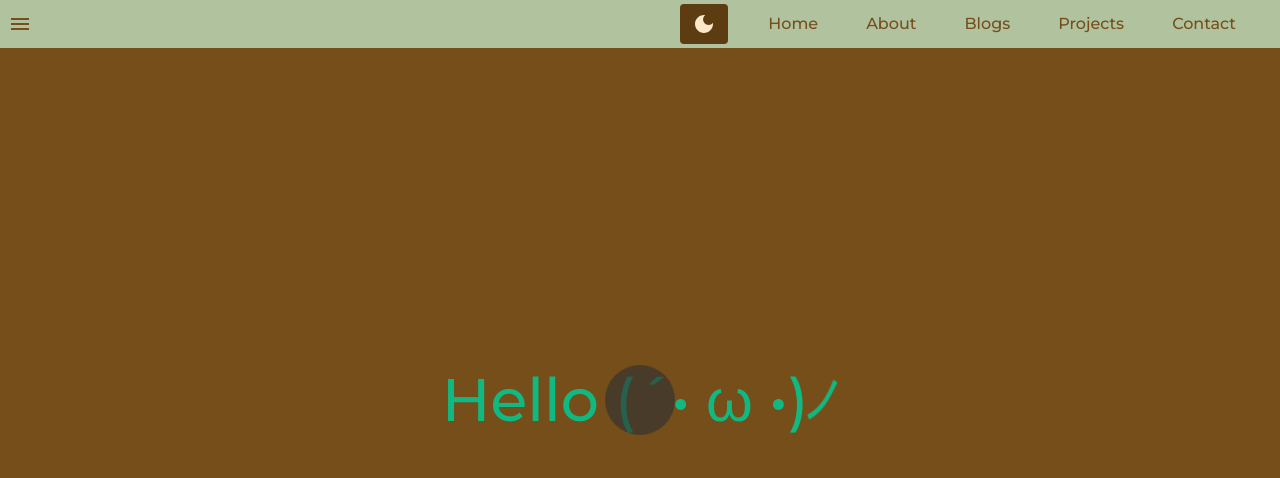
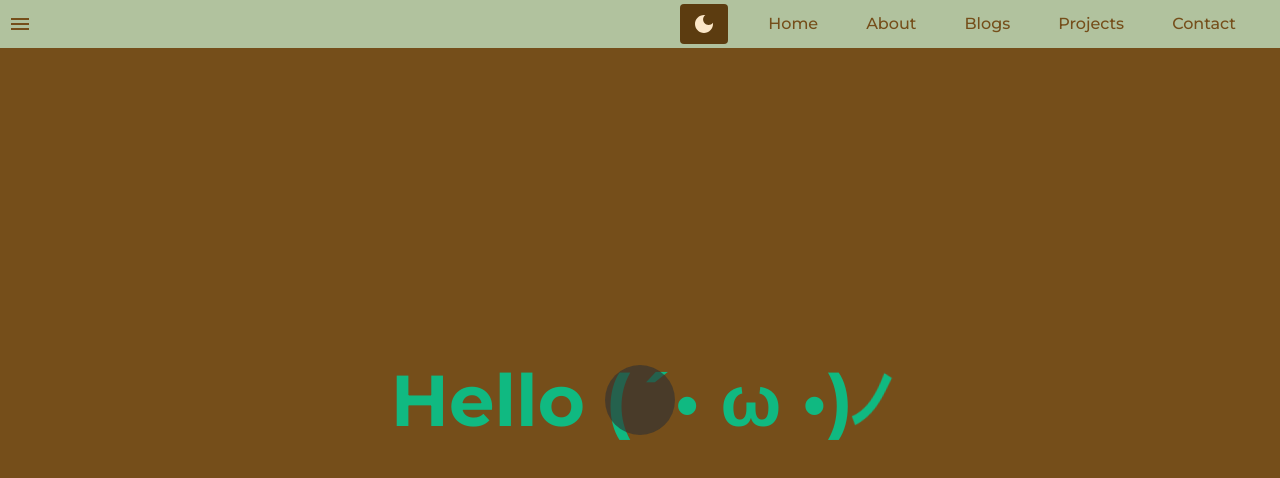
Before and after one commit to IAmGigabyteSpeed/portfolio-web-app, a Next.js app: page / in a window 1280 px wide. Shown: the top 478 px of the page. Built offline with nearby package versions, Linux system fonts and the light colour scheme.

Commit message:
Change font size & bold in homepage

```diff
--- a/app/page.js
+++ b/app/page.js
@@ -9,7 +9,7 @@ export default function Home() {
       <Nav />
       <div className="h-screen overflow-y-scroll snap-y snap-mandatory motion-safe:scroll-smooth no-scrollbar">
         <div className="h-screen flex items-center justify-center bg-[#754E1A] snap-start">
-          <h1 className="text-emerald-500 text-center text-3xl md:text-6xl">
+          <h1 className="text-emerald-500 text-center font-bold text-3xl md:text-6xl lg:text-7xl">
             Hello{" "}
             <span className="inline-flex whitespace-nowrap">
               (´• ω •)
@@ -18,7 +18,7 @@ export default function Home() {
           </h1>
         </div>
         <div className="h-screen flex items-center justify-center bg-[#F0A04B] snap-start">
-          <h1 className="text-emerald-500 text-center text-3xl md:text-6xl">
+          <h1 className="text-emerald-500 text-center font-bold text-3xl md:text-6xl lg:text-7xl">
             Welcome to my website!{" "}
             <span className="inline-flex whitespace-nowrap">
               <span className="inline-block animate-jumping-hand">٩</span>(ˊᗜˋ*)
@@ -27,7 +27,7 @@ export default function Home() {
           </h1>
         </div>
         <div className="h-screen flex flex-col items-center justify-center bg-[#FCE7C8] snap-start">
-          <h1 className="text-emerald-500 text-center text-3xl md:text-6xl">
+          <h1 className="text-emerald-500 text-center font-bold text-3xl md:text-6xl lg:text-7xl">
             Thanks for stopping by!{" "}
             <span className="inline-flex whitespace-nowrap">
               <span className="inline-block animate-jumping-hand">ദ്ദി</span>(
@@ -35,7 +35,7 @@ export default function Home() {
             </span>
           </h1>
           <Link className="pt-5" href={"/about"}>
-            <p className="text-lg text-[#B1C29E] hover:text-[#a1c479]">
+            <p className="text-lg text-[#A6794D] hover:text-[#a1c479]">
               You can start from Here!
             </p>
           </Link>
```
